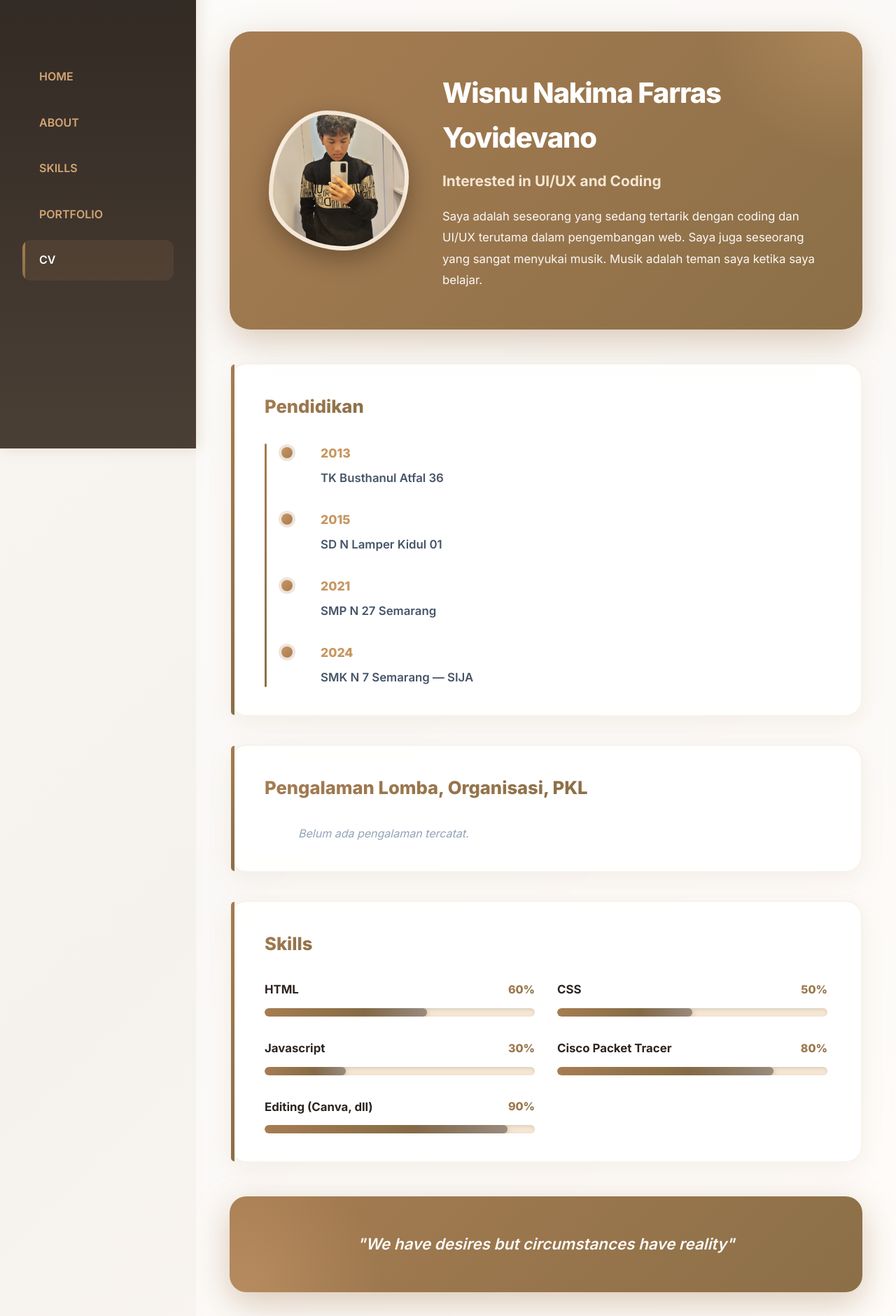
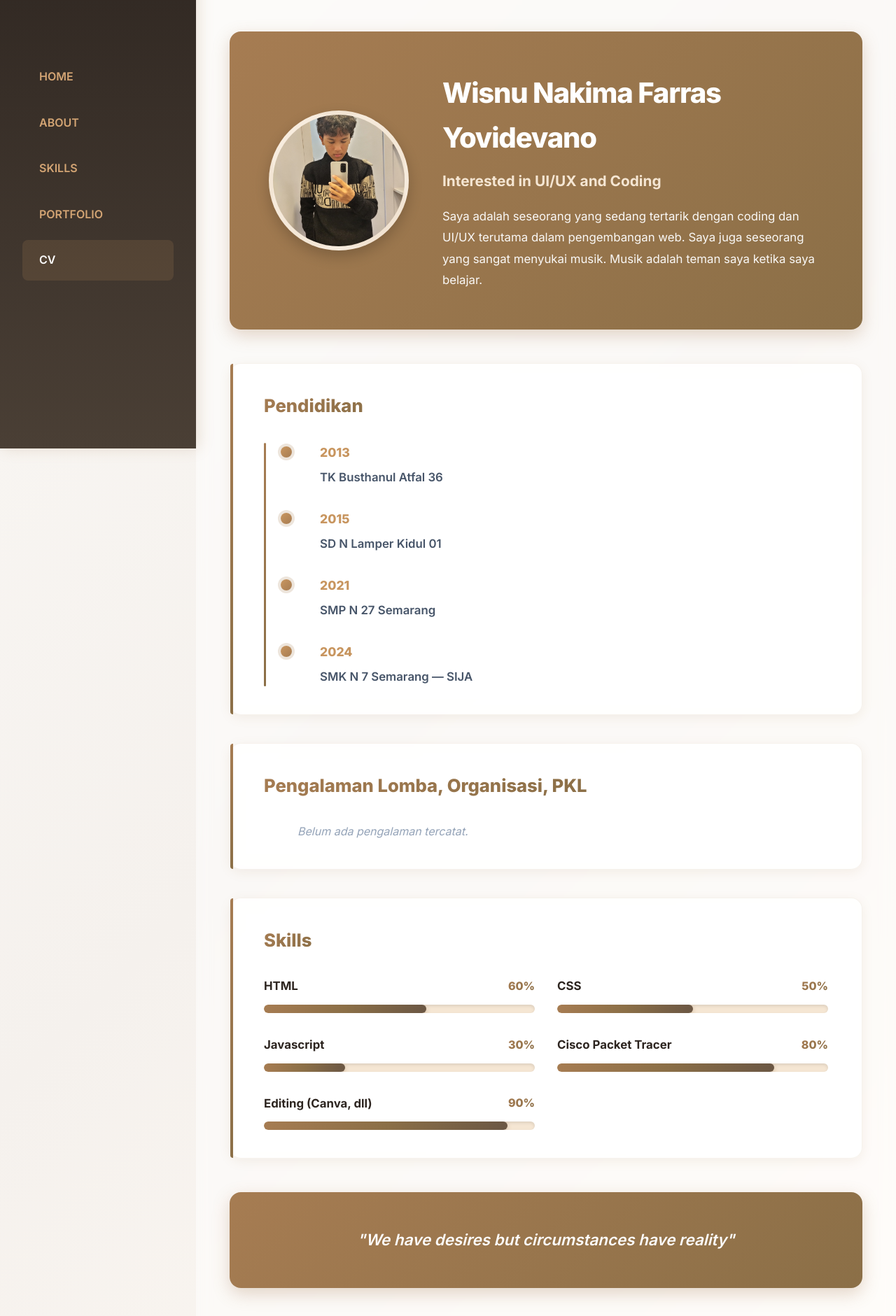
Before and after one commit to WisnuNakima/Personal-Branding, a plain HTML site: page pages/cv.html in a window 1280 px wide. Shown: the part 159-2040 px from the top of the page at 70% size. Drawn offline with Linux system fonts and the light colour scheme.

Commit message:
Simplify animations and hover effects, organize assets into folders

```diff
--- a/css/cv.css
+++ b/css/cv.css
@@ -7,7 +7,7 @@
 /* CV Header */
 .cv-header {
   background: linear-gradient(135deg, #a67c52 0%, #8b6f47 100%);
-  border-radius: 30px;
+  border-radius: 16px;
   padding: 3.5rem;
   display: grid;
   grid-template-columns: 200px 1fr;
@@ -15,26 +15,13 @@
   align-items: center;
   margin-bottom: 3rem;
   color: #fff;
-  box-shadow: 0 15px 50px rgba(166, 124, 82, 0.4);
-  position: relative;
-  overflow: hidden;
-}
-
-.cv-header::before {
-  content: '';
-  position: absolute;
-  top: -50%;
-  right: -20%;
-  width: 400px;
-  height: 400px;
-  background: radial-gradient(circle, rgba(212, 165, 116, 0.4) 0%, transparent 70%);
-  border-radius: 50%;
+  box-shadow: 0 8px 24px rgba(166, 124, 82, 0.3);
 }
 
 .cv-photo {
   width: 200px;
   height: 200px;
-  border-radius: 30% 70% 70% 30% / 30% 30% 70% 70%;
+  border-radius: 50%;
   overflow: hidden;
   background: linear-gradient(135deg, #f5e6d3 0%, #ead5bb 100%);
   border: 6px solid rgba(255,255,255,0.3);
@@ -42,24 +29,8 @@
   display: flex;
   align-items: center;
   justify-content: center;
-  box-shadow: 0 12px 35px rgba(0,0,0,0.3);
-  animation: morphCV 8s ease-in-out infinite;
+  box-shadow: 0 8px 20px rgba(0,0,0,0.2);
   z-index: 1;
-}
-
-@keyframes morphCV {
-  0%, 100% {
-    border-radius: 30% 70% 70% 30% / 30% 30% 70% 70%;
-  }
-  25% {
-    border-radius: 58% 42% 75% 25% / 76% 46% 54% 24%;
-  }
-  50% {
-    border-radius: 50% 50% 33% 67% / 55% 27% 73% 45%;
-  }
-  75% {
-    border-radius: 33% 67% 58% 42% / 63% 68% 32% 37%;
-  }
 }
 
 .cv-photo img {
@@ -96,7 +67,7 @@
 }
 
 .cv-info {
-  z-index: 1;
+  /* z-index dihapus karena tidak ada overlay */
 }
 
 .cv-name {
@@ -124,12 +95,12 @@
 .cv-section {
   background: rgba(255, 255, 255, 0.8);
   backdrop-filter: blur(10px);
-  border-radius: 24px;
+  border-radius: 16px;
   padding: 2.5rem 3rem;
   margin-bottom: 2.5rem;
-  box-shadow: 0 8px 32px rgba(166, 124, 82, 0.1);
-  border: 2px solid rgba(166, 124, 82, 0.1);
-  transition: all 0.4s cubic-bezier(0.4, 0, 0.2, 1);
+  box-shadow: 0 4px 16px rgba(166, 124, 82, 0.1);
+  border: 1px solid rgba(166, 124, 82, 0.1);
+  transition: all 0.3s ease;
   position: relative;
 }
 
@@ -138,16 +109,14 @@
   position: absolute;
   left: 0;
   top: 0;
-  width: 5px;
+  width: 4px;
   height: 100%;
   background: linear-gradient(180deg, #a67c52 0%, #8b6f47 100%);
-  border-radius: 24px 0 0 24px;
+  border-radius: 16px 0 0 16px;
 }
 
 .cv-section:hover {
-  transform: translateX(8px);
-  box-shadow: 0 12px 40px rgba(166, 124, 82, 0.2);
-  border-color: rgba(166, 124, 82, 0.3);
+  box-shadow: 0 6px 20px rgba(166, 124, 82, 0.15);
 }
 
 .cv-section-header {
@@ -281,50 +250,19 @@
   height: 100%;
   background: linear-gradient(90deg, #a67c52 0%, #8b6f47 50%, #6b5744 100%);
   border-radius: 12px;
-  transition: width 1.5s cubic-bezier(0.4, 0, 0.2, 1);
-  box-shadow: 0 2px 8px rgba(166, 124, 82, 0.5);
-  position: relative;
-  overflow: hidden;
-}
-
-.cv-skill-progress::after {
-  content: '';
-  position: absolute;
-  top: 0;
-  left: 0;
-  right: 0;
-  bottom: 0;
-  background: linear-gradient(90deg, transparent, rgba(255,255,255,0.4), transparent);
-  animation: shimmer 2s infinite;
-}
-
-@keyframes shimmer {
-  0% { transform: translateX(-100%); }
-  100% { transform: translateX(100%); }
+  transition: width 1s ease;
+  box-shadow: 0 2px 6px rgba(166, 124, 82, 0.4);
 }
 
 /* CV Quote */
 .cv-quote {
   background: linear-gradient(135deg, #a67c52 0%, #8b6f47 100%);
-  border-radius: 24px;
+  border-radius: 16px;
   padding: 3rem 3.5rem;
   text-align: center;
   color: #fff;
-  position: relative;
   margin-top: 3rem;
-  box-shadow: 0 15px 50px rgba(166, 124, 82, 0.4);
-  overflow: hidden;
-}
-
-.cv-quote::before {
-  content: '';
-  position: absolute;
-  top: -50%;
-  left: -20%;
-  width: 400px;
-  height: 400px;
-  background: radial-gradient(circle, rgba(212, 165, 116, 0.4) 0%, transparent 70%);
-  border-radius: 50%;
+  box-shadow: 0 8px 24px rgba(166, 124, 82, 0.3);
 }
 
 .quote-icon {
@@ -343,8 +281,6 @@
   margin: 0;
   color: rgba(255,255,255,0.98);
   font-weight: 600;
-  position: relative;
-  z-index: 1;
 }
 
 @media (max-width: 1024px) {
--- a/css/style.css
+++ b/css/style.css
@@ -50,34 +50,15 @@ body {
   font-weight: 600;
   color: #d4a574;
   padding: 1rem 1.5rem;
-  border-radius: 12px;
-  transition: all 0.3s;
+  border-radius: 8px;
+  transition: all 0.3s ease;
   display: block;
-  position: relative;
-  overflow: hidden;
-}
-
-.nav-links a::before {
-  content: '';
-  position: absolute;
-  left: 0;
-  top: 0;
-  width: 4px;
-  height: 100%;
-  background: linear-gradient(180deg, #a67c52, #8b6f47);
-  transform: scaleY(0);
-  transition: transform 0.3s;
 }
 
 .nav-links a:hover,
 .nav-links a.active {
-  background: rgba(166, 124, 82, 0.15);
+  background: rgba(166, 124, 82, 0.2);
   color: #fff;
-}
-
-.nav-links a:hover::before,
-.nav-links a.active::before {
-  transform: scaleY(1);
 }
 
 /* ===== SECTION CONTAINER ===== */
```
Also changed, not shown: css/about.css (+9 -35 lines), css/home.css (+13 -72 lines), css/portfolio.css (+16 -42 lines), css/skills.css (+5 -23 lines).
